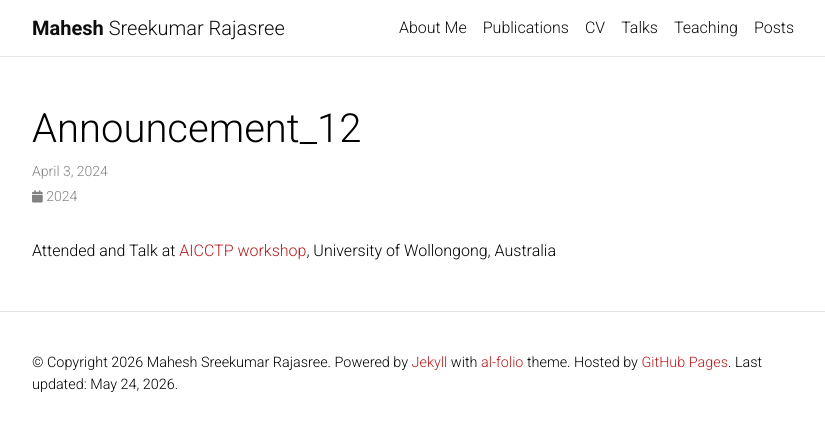
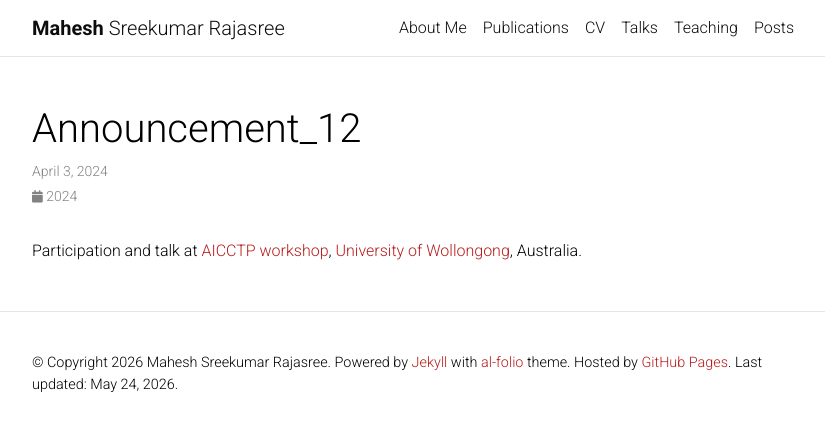
Before and after one commit to Mahe94/mahe94.github.io, a Jekyll site: the page built from _news/announcement_12.md, in a window 1280 px wide. Shown: the top 431 px of the page, without its empty margins (223-1048 px from the left). Built offline with Jekyll 4.4.1, drawn with Linux system fonts in a browser that asks for light colours; comment, search, counter and statistics services are not loaded; a style sheet for code colours, icons or effects is not loaded.

Commit message:
Update announcement_12.md

```diff
--- a/_news/announcement_12.md
+++ b/_news/announcement_12.md
@@ -5,4 +5,4 @@ inline: true
 related_posts: false
 ---
 
-Attended and Talk at <a href="https://x.com/Wsusilo/status/1775768358568550566">AICCTP workshop</a>, University of Wollongong, Australia
+Participation and talk at <a href="https://x.com/Wsusilo/status/1775768358568550566">AICCTP workshop</a>, <a href="https://www.uow.edu.au">University of Wollongong</a>, Australia.
```
